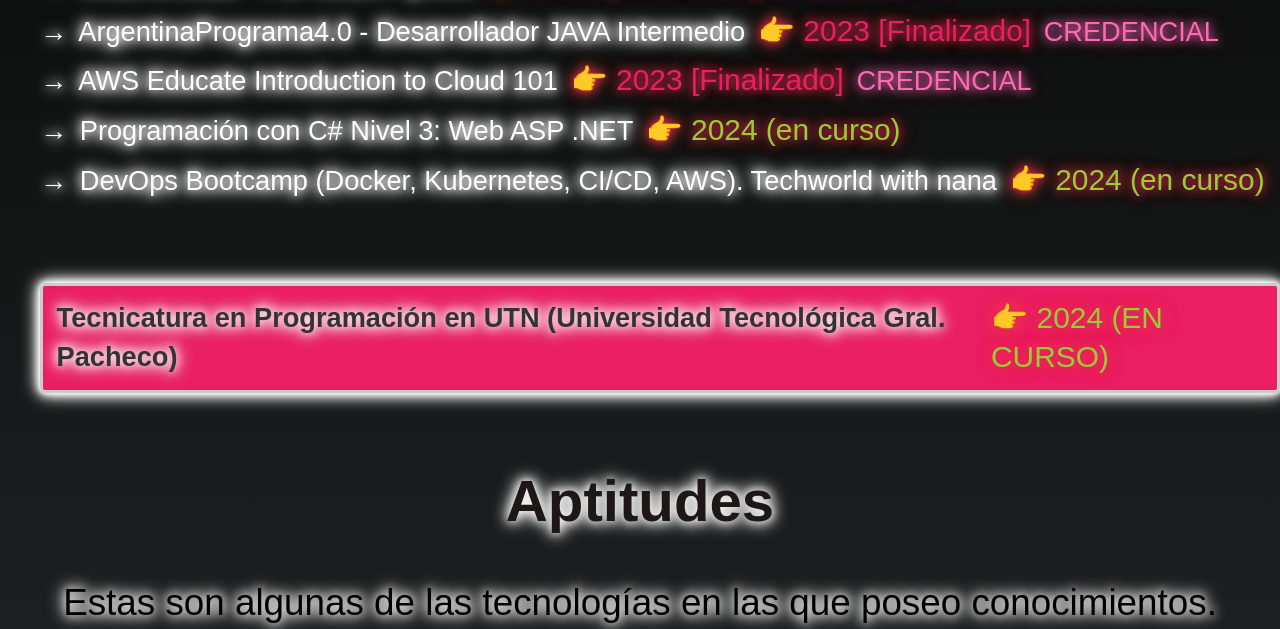
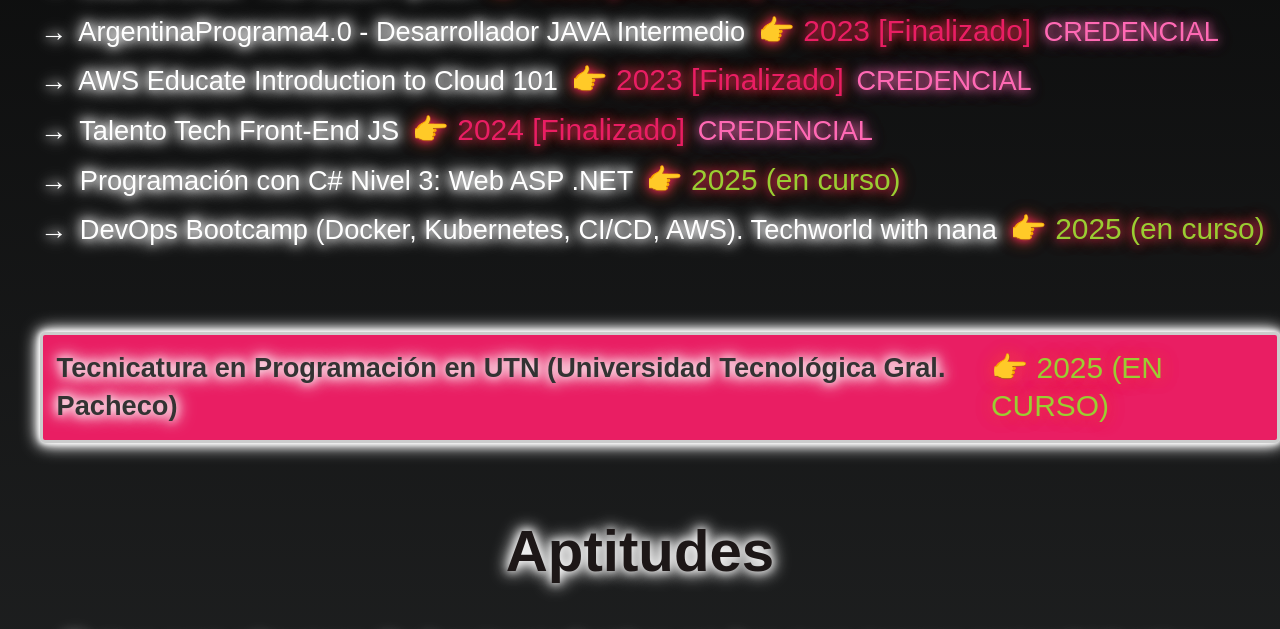
Before and after one commit to MiguelAngelLardo/Portfolio.Miguel-Lardo, a plain HTML site: page index.html in a window 1280 px wide. Shown: the part 1008-1637 px from the top of the page. Drawn offline with nearby package versions, Linux system fonts and the light colour scheme; files whose address does not match are found by name; a web font is replaced by a local one.

Commit message:
JS 2024 terminado Talento Tech

```diff
--- a/index.html
+++ b/index.html
@@ -103,26 +103,32 @@
             </li>
 
             <li>
-              <a href="https://www.credly.com/badges/856196fb-1a25-4cbe-a46a-d331a4539ac2/public_url" target="_blank">AWS Educate Introduction to Cloud 101
-              </a>
+              <a href="https://www.credly.com/badges/856196fb-1a25-4cbe-a46a-d331a4539ac2/public_url" target="_blank">AWS Educate Introduction to Cloud 101</a>
               <span>👉 2023 [Finalizado]</span>
               <a href="https://www.credly.com/badges/856196fb-1a25-4cbe-a46a-d331a4539ac2/public_url" class="show-credential" target="_blank">CREDENCIAL</a>
             </li>
 
             <li>
+              <a href="https://openbadgepassport.com/app/badge/receive/868996?banner=67a173f0f03e11a8d03f6399cd3c34fa257f3a8ae160bcdc4879df4cebd4a2c1.png"> Talento Tech Front-End JS </a>
+              <span>👉 2024 [Finalizado]</span>
+              <a href="https://drive.google.com/file/d/1in2Y2gEc5_g2ebgxHjlig2kfYBcIExBY/view?usp=sharing" class="show-credential" target="_blank">CREDENCIAL</a>
+            </li>
+
+
+            <li>
                 <a href="https://drive.google.com/file/d/16sTkD0qaHWPNmcjN9LqRN0fUG2PsitXz/view" target="_blank">Programación con C# Nivel 3: Web ASP .NET </a>
-                <span style="color: yellowgreen;">👉 2024 (en curso)</span>
+                <span style="color: yellowgreen;">👉 2025 (en curso)</span>
             </li>
 
             <li>
               <a href="#"> DevOps Bootcamp (Docker, Kubernetes, CI/CD, AWS). Techworld with nana </a>
-              <span style="color: yellowgreen;">👉 2024 (en curso)</span>
+              <span style="color: yellowgreen;">👉 2025 (en curso)</span>
             </li>
             <br>
             <br>
             <div class="utn">
                 <a href="https://www.frgp.utn.edu.ar/carreras/tup_tuss" target="_blank">Tecnicatura en Programación en UTN (Universidad Tecnológica Gral. Pacheco)</a>
-                <span style="color: yellowgreen;">👉 2024 (EN CURSO)</span>
+                <span style="color: yellowgreen;">👉 2025 (EN CURSO)</span>
             </div>
 
         </ul>
```
